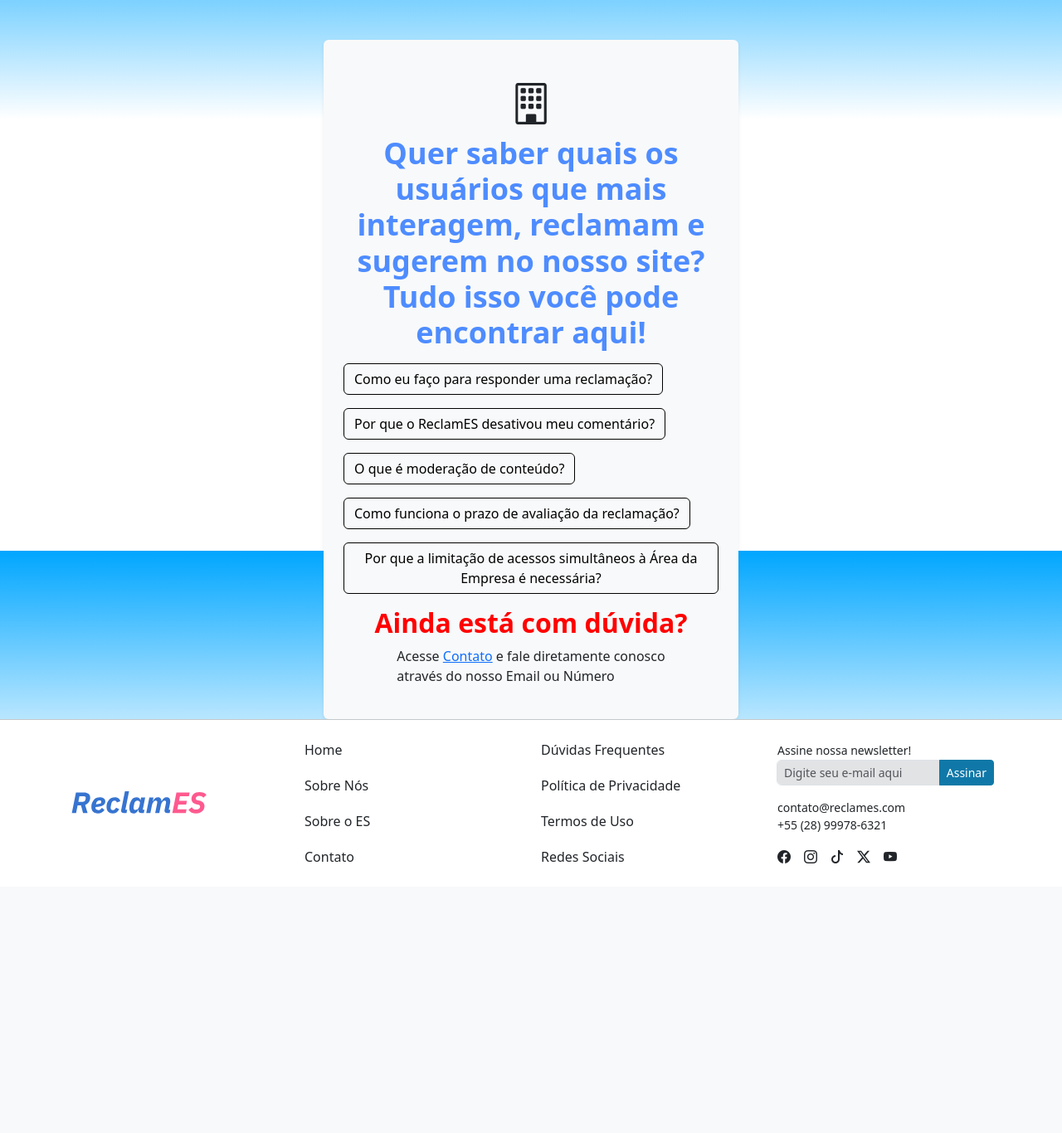
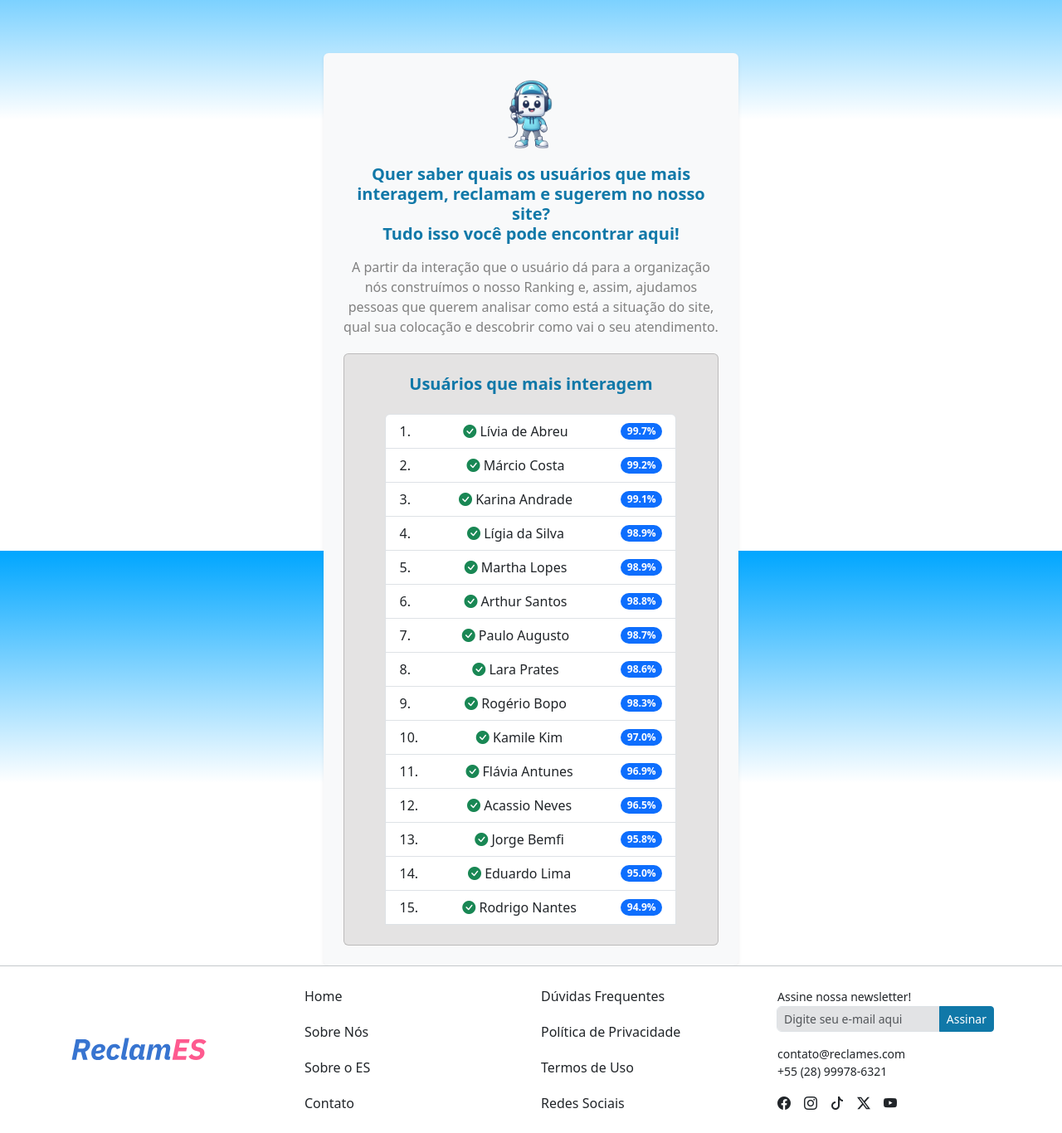
Before and after one commit to ComputerPhilosophe/Reclames, a FastAPI app: page /ranking in a window 1280 px wide. Shown: the part 136-1502 px from the top of the page at 83% size. Before the commit the page ends 1177 px from the top, so only its background shows below. Run offline with FastAPI, Linux system fonts and the light colour scheme; some libraries are stand-ins or nearby versions.

Commit message:
alterei a página ranking

```diff
--- a/static/css/base.css
+++ b/static/css/base.css
@@ -17,7 +17,7 @@ body {
 .texto-azul {
    font-size: 36px;
    font-weight: bold;
-   color: #4e8cff;
+   color: #1078A8;
 }
 
 .texto-branco {
@@ -107,3 +107,9 @@ body {
 .bg-light-custom2 {
    background-color: #1078A8 !important;
 }
+
+.texto-azul3 {
+   font-size: 20px;
+   font-weight: bold;
+   color: #1078A8;
+}
--- a/templates/main/pages/mapa.html
+++ b/templates/main/pages/mapa.html
@@ -6,7 +6,7 @@
 <nav class="navbar navbar-expand-lg navbar-light bg-primary-subtle">
     <div class="container">
         <div class="d-flex justify-content-between w-75">
-            <a href="/sobre_nos" class="nav-link">Ranking</a>
+            <a href="/ranking" class="nav-link">Ranking</a>
             <a href="/sobre_o_es" class="nav-link">Lista de cidades</a>
         </div>
     </div>
--- a/templates/main/pages/ranking.html
+++ b/templates/main/pages/ranking.html
@@ -1,9 +1,10 @@
-{% extends "pages/base_fluid.html" %}
+{% extends "pages/base.html" %}
 {% block subtitulo %}Criar conta{% endblock %}
 {% block conteudo %}
 
 
     <link href="https://cdn.jsdelivr.net/npm/bootstrap@5.3.0-alpha1/dist/css/bootstrap.min.css" rel="stylesheet">
+    <link href="https://cdn.jsdelivr.net/npm/bootstrap@5.3.0/dist/css/bootstrap.min.css" rel="stylesheet">
     <style>
         .custom-container {
             max-width: 500px;
@@ -32,6 +33,10 @@
             margin-bottom: 20px;
         }
 
+        .required {
+            color: red;
+        }
+
         .form-group {
             margin-bottom: 15px;
         }
@@ -47,161 +52,105 @@
             border-radius: 5px;
             font-size: 0.9rem;
         }
-        .btn-outline-white {
-            color: black;
-            border-color: black;
-            background-color: transparent;
-            transition: background-color 0.3s, color 0.3s;
-        }
-        .font-vermelho {
-            color: red;
-          }
 
     </style>
 
 <body>
 <div class="custom-container bg-light rounded shadow-sm p-4 mt-5">
-    <div class="d-flex justify-content-center">
-        <i class="bi bi-building mt-3 icon-azul" style="font-size: 50px;"></i>
+    <div class="mascot">
+        <img src="/static/img/reclamito.png" alt="Mascote">
     </div>
 
-    <h2><p class="text-center texto-azul">Quer saber quais os usuários que mais interagem, reclamam e sugerem no nosso site?
+
+    <h2><p class="justify-content-center texto-azul3">Quer saber quais os usuários que mais interagem,
+        reclamam e sugerem no nosso site? <br>
         Tudo isso você pode encontrar aqui!</p></h2>
-
-    <p class="d-inline-flex gap-1">
-        <a class="btn btn-outline-white" data-bs-toggle="collapse" href="#collapseExample1" role="button" aria-expanded="false" aria-controls="collapseExample">
-        Como eu faço para responder uma reclamação?
-        </a>
-      </p>
-      <div class="collapse" id="collapseExample1">
-        <div class="card card-body">
-        1. Acesse a seção "Reclamações" após fazer login como patrocinador.<br>
-        2. Selecione a reclamação desejada para visualizar os detalhes.<br>
-        3. Analise a reclamação e reúna informações necessárias.<br>
-        4. Prepare uma resposta clara e detalhada, abordando o problema.<br>
-        5. Envie a resposta e forneça informações de contato para acompanhamento.<br>
-        6. Monitore a situação e forneça atualizações, se necessário.<br>
-        7. Solicite feedback após a resolução e use para melhorias futuras.<br>
-
-        <br>Responder às reclamações de forma eficiente fortalece a confiança dos moradores na empresa e promove uma comunidade mais harmoniosa e colaborativa.
-        </div><br>
-
-      </div>
-      <p class="d-inline-flex gap-1">
-        <a class="btn btn-outline-white" data-bs-toggle="collapse" href="#collapseExample2" role="button" aria-expanded="false" aria-controls="collapseExample">
-        Por que o ReclamES desativou meu comentário?
-        </a>
-      </p>
-      <div class="collapse" id="collapseExample2">
-        <div class="card card-body">
-        Desativamos um comentário quando entendemos que ele não está
-        de acordo com nossos termos de uso. Isso pode acontecer em três
-        situações:<br>
-
-        <br>1. Comentário não consumerista<br>
-
-        <br>O RES é uma plataforma de conteúdo voltada para a resolução de
-        conflitos comerciais e consumeristas. Se sua reclamação não se
-        enquadrar nesses critérios, não poderá ficar ativa.<br>
-
-        <br>2. Comentário com conteúdo explicíto<br>
-
-        <br>Existem diversas formas de realizar um comentário dentro do nosso
-        site, usando palavras adequadas e que dizem respeito a nossas
-        diretrizes, um comentário que não se encaixa nesses critérios, será
-        excluído.<br>
-
-        <br>3. Duplicidade<br>
-
-        <br>No RES, cada comentário deve equivaler a uma reclamação, por isso não é permitido comentar mais de uma vez sobre a mesma situação.
-        Sempre que a empresa identifica uma duplicidade, nós desativamos
-        uma dos comentários e mantemos ativo o mais adequado para a
-        continuidade do atendimento.
-        </div><br>
-      </div>
-      <p class="d-inline-flex gap-1">
-        <a class="btn btn-outline-white" data-bs-toggle="collapse" href="#collapseExample3" role="button" aria-expanded="false" aria-controls="collapseExample">
-        O que é moderação de conteúdo?
-        </a>
-      </p>
-      <div class="collapse" id="collapseExample3">
-        <div class="card card-body">
-        A moderação tem o intuito de manter a qualidade
-        do conteúdo disponível nas respostas públicas da
-        empresa, além de ser a única forma de averiguar
-        o comportamento do reclamante no ReclamES.
+    <p class="info-text">A partir da interação que o usuário dá para a organização nós construímos o nosso Ranking e, assim,
+                        ajudamos pessoas que querem analisar como está a situação do site, qual sua colocação e descobrir como
+                        vai o seu atendimento.</p>
 
 
-        Através dela, você pode solicitar nossa análise
-        sobre reclamações que infrinjam nossos termos
-        de uso, para que atuemos com a desativação,
-        edição ou migração da reclamação ou até mesmo
-        a anulação da nota.
+    <form>
+        <div class="card" style="background-color: rgb(228, 227, 227);">
+            <br><h2><p class="justify-content-center texto-azul3">Usuários que mais interagem</p></h2>
+
+            <div class="container">
+                <div class="row">
+                    <div class="col-md-10 offset-md-1">
+                        <ul class="list-group">
+                            <li class="list-group-item d-flex justify-content-between align-items-center">
+                                1.<span><i class="bi bi-check-circle-fill text-success"></i> Lívia de Abreu </span>
+                                <span class="badge bg-primary rounded-pill">99.7%</span>
+                            </li>
+                            <li class="list-group-item d-flex justify-content-between align-items-center">2.
+                                <span><i class="bi bi-check-circle-fill text-success"></i> Márcio Costa </span>
+                                <span class="badge bg-primary rounded-pill">99.2%</span>
+                            </li>
+                            <li class="list-group-item d-flex justify-content-between align-items-center">3.
+                                <span><i class="bi bi-check-circle-fill text-success"></i> Karina Andrade </span>
+                                <span class="badge bg-primary rounded-pill">99.1%</span>
+                            </li>
+                            <li class="list-group-item d-flex justify-content-between align-items-center">4.
+                                <span><i class="bi bi-check-circle-fill text-success"></i> Lígia da Silva </span>
+                                <span class="badge bg-primary rounded-pill">98.9%</span>
+                            </li>
+                            <li class="list-group-item d-flex justify-content-between align-items-center">5.
+                                <span><i class="bi bi-check-circle-fill text-success"></i> Martha Lopes </span>
+                                <span class="badge bg-primary rounded-pill">98.9%</span>
+                            </li>
+                            <li class="list-group-item d-flex justify-content-between align-items-center">6.
+                                <span><i class="bi bi-check-circle-fill text-success"></i> Arthur Santos </span>
+                                <span class="badge bg-primary rounded-pill">98.8%</span>
+                            </li>
+                            <li class="list-group-item d-flex justify-content-between align-items-center">7.
+                                <span><i class="bi bi-check-circle-fill text-success"></i> Paulo Augusto </span>
+                                <span class="badge bg-primary rounded-pill">98.7%</span>
+                            </li>
+                            <li class="list-group-item d-flex justify-content-between align-items-center">8.
+                                <span><i class="bi bi-check-circle-fill text-success"></i> Lara Prates </span>
+                                <span class="badge bg-primary rounded-pill">98.6%</span>
+                            </li>
+                            <li class="list-group-item d-flex justify-content-between align-items-center">9.
+                                <span><i class="bi bi-check-circle-fill text-success"></i> Rogério Bopo </span>
+                                <span class="badge bg-primary rounded-pill">98.3%</span>
+                            </li>
+                            <li class="list-group-item d-flex justify-content-between align-items-center">10.
+                                <span><i class="bi bi-check-circle-fill text-success"></i> Kamile Kim </span>
+                                <span class="badge bg-primary rounded-pill">97.0%</span>
+                            </li>
+                            <li class="list-group-item d-flex justify-content-between align-items-center">11.
+                                <span><i class="bi bi-check-circle-fill text-success"></i> Flávia Antunes </span>
+                                <span class="badge bg-primary rounded-pill">96.9%</span>
+                            </li>
+                            <li class="list-group-item d-flex justify-content-between align-items-center">12.
+                                <span><i class="bi bi-check-circle-fill text-success"></i> Acassio Neves </span>
+                                <span class="badge bg-primary rounded-pill">96.5%</span>
+                            </li>
+                            <li class="list-group-item d-flex justify-content-between align-items-center">13.
+                                <span><i class="bi bi-check-circle-fill text-success"></i> Jorge Bemfi </span>
+                                <span class="badge bg-primary rounded-pill">95.8%</span>
+                            </li>
+                            <li class="list-group-item d-flex justify-content-between align-items-center">14.
+                                <span><i class="bi bi-check-circle-fill text-success"></i> Eduardo Lima </span>
+                                <span class="badge bg-primary rounded-pill">95.0%</span>
+                            </li>
+                            <li class="list-group-item d-flex justify-content-between align-items-center">15.
+                                <span><i class="bi bi-check-circle-fill text-success"></i> Rodrigo Nantes </span>
+                                <span class="badge bg-primary rounded-pill">94.9%</span>
+                            </li><br>
+
+                        </ul>
+                    </div>
+                </div>
+            </div>
+
+            <script src="https://cdn.jsdelivr.net/npm/bootstrap@5.3.0/dist/js/bootstrap.bundle.min.js"></script>
         </div>
-      </div><br>
-      <p class="d-inline-flex gap-1">
-        <a class="btn btn-outline-white" data-bs-toggle="collapse" href="#collapseExample4" role="button" aria-expanded="false" aria-controls="collapseExample">
-        Como funciona o prazo de avaliação da reclamação?
-        </a>
-      </p>
-      <div class="collapse" id="collapseExample4">
-        <div class="card card-body">
-        A partir da primeira resposta pública da empresa
-        para a reclamação, começa o prazo de 6 meses
-        corridos para o consumidor fazer a avaliação do
-        atendimento.
 
-        Enquanto estiver dentro do prazo, a reclamação
-        permanece aberta para que o consumidor e
-        empresa continuem enviando réplicas.
-        A reclamação será tratada como encerrada
-        somente quando o consumidor fizer a avaliação,
-        ou após o prazo de 6 meses sem avaliação feita.
-        </div>
-      </div><br>
-      <p class="d-inline-flex gap-1">
-        <a class="btn btn-outline-white" data-bs-toggle="collapse" href="#collapseExample5" role="button" aria-expanded="false" aria-controls="collapseExample">
-        Por que a limitação de acessos simultâneos à
-        Área da Empresa é necessária?
-        </a>
-      </p>
-      <div class="collapse" id="collapseExample5">
-        <div class="card card-body">
-        A limitação de acessos visa garantir que boas práticas de
-        segurança de dados e informações estejam ocorrendo
-        dentro do Reclame AQUI.
-
-        Toda informação contida dentro da Área da Empresa é
-        confidencial e não deve ser compartilhada com terceiros.
-        A limitação de acessos simultâneos à Área da Empresa vem
-        para combater:
-
-        - Exposição de informações confidenciais;
-        - Dificuldade em atribuir responsabilidade por ações
-          inseguras;
-        - Conflitos de privacidade.
-        Além disso, essa medida está de acordo com os padrões da
-        Lei Geral de Proteção de Dados (LGPD).
-
-        O Reclame AQUI é referência em confiança e compromisso
-        para as empresas e consumidores. Por isso, esse é o
-        cenário ideal para assegurar direitos fundamentais de
-        segurança cibernética e privacidade a todos os usuários da
-        plataforma.
-        </div>
-      </div>
-      <br>
-      <div class="d-flex justify-content-center">
-        <font class="font-vermelho"><h2>Ainda está com dúvida?</h2></font>
-      </div>
-
-
-      <div class="d-flex justify-content-center">
-       <p> Acesse <a href="/contato"> Contato</a> e fale diretamente conosco <br> através do nosso Email ou Número</p>
-    </div>
-
+    </form>
 </div>
 
 </body>
+</html>
 
 {% endblock %}
```
